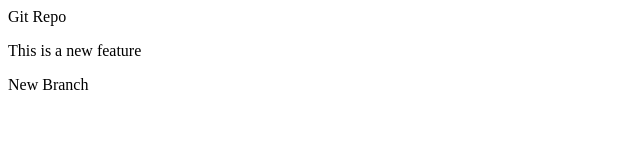
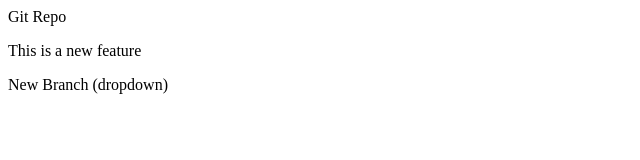
Before and after one commit to Khadijatariq434/LocalRepo, a plain HTML site: page index.html in a window 1280 px wide. Shown: the whole page, without its empty margins (0-640 px from the left). Drawn offline with Linux system fonts and the light colour scheme.

Commit message:
add drop

```diff
--- a/index.html
+++ b/index.html
@@ -1,3 +1,3 @@
 <p>Git Repo</p>
 <p>This is a new feature</p>
-<p>New Branch</p>
+<p>New Branch (dropdown)</p>
```
